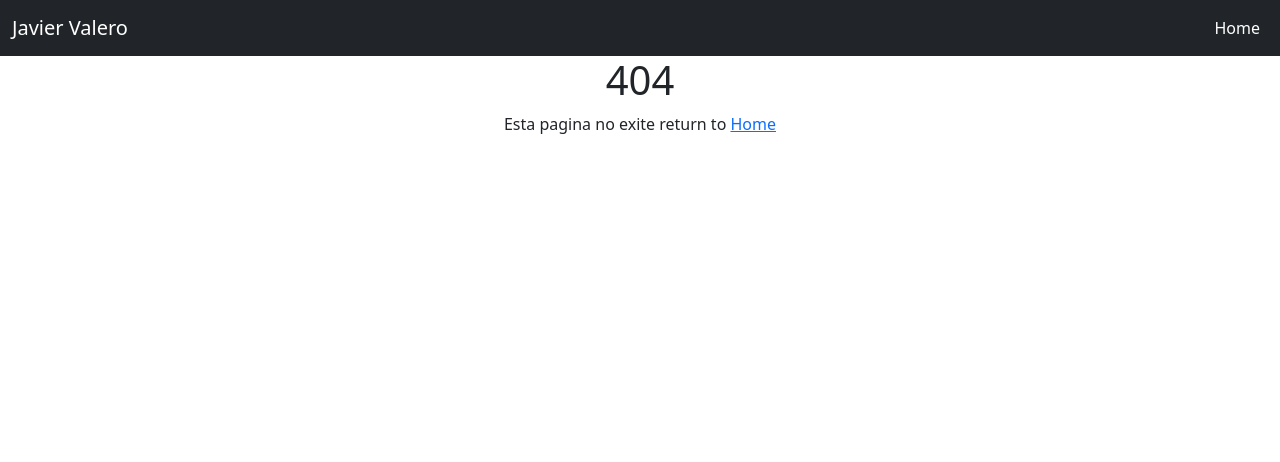
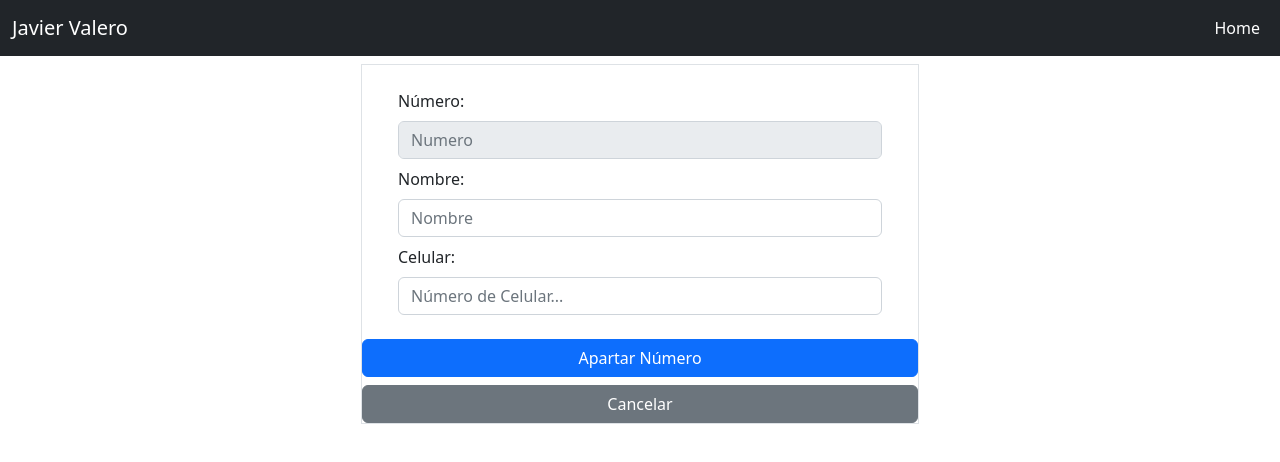
Before and after one commit to javiervaleroprueba/appjavier, a Next.js app: page /escoger in a window 1280 px wide. Before the commit this address had no page. Shown: the top 462 px of the page. Built offline with nearby package versions, Linux system fonts and the light colour scheme.

Commit message:
Se actualizo el escoger de la pagina id y formulario

```diff
--- /dev/null
+++ b/components/FormEscoger.js
@@ -0,0 +1,138 @@
+import React, { useState } from "react";
+import Link from "next/link";
+
+import { useRouter } from "next/router";
+
+const FormEscoger = ({formData, forNewEscoger = true}) => {
+
+    const router = useRouter();
+
+    const [form, setForm] = useState({
+        numero: formData.numero,
+        nombre: "",
+        estado: "escogido",
+        pago: "no",
+        celular: formData.celular
+    });
+
+    const handleChange = (e) =>{
+        const {value, name} = e.target;
+        setForm({
+            ...form,
+            [name]: value,
+        })
+    };
+
+    const handleSubmit = (e) => {
+        e.preventDefault();
+        if(forNewEscoger){
+            postData(form)
+        }else{
+            putData(form)
+        }
+
+    }
+
+    const putData = async (form)=> {
+        const {id} = router.query
+        try {
+            const res = await fetch(`/api/rifa/${id}`,{
+                method: 'PUT',
+                headers: {
+                    "Content-type": "application/json"
+                },
+                body: JSON.stringify(form)
+            });
+
+            const data = await res.json();
+
+            router.push("/")
+
+        } catch (error) {
+            console.log(error)
+        }
+
+    }
+
+    const postData = async (form) => {
+        try {
+            console.log(form)
+            const res = await fetch('/api/rifa/escoger',{
+                method: 'POST',
+                headers: {
+                    "Content-type": "application/json"
+                },
+                body: JSON.stringify(form)
+            });
+
+            const data = await res.json();
+
+            router.push("/")
+
+        } catch (error) {
+            console.log(error)
+        }
+    }
+
+  return (
+    <div>
+        <form onSubmit={handleSubmit}>
+        <div className="row  m-3 p-2">
+          <div>
+            <label className="form-label">Número:</label>
+            <input
+              type="text"
+              className="form-control"
+              placeholder="Numero"
+              aria-label="Number"
+              name="numero"
+              value={form.numero}
+              onChange={handleChange}
+              disabled
+            />
+          </div>
+          <div className="mt-2">
+            <label className="form-label">Nombre:</label>
+            <input
+              type="text"
+              className="form-control"
+              placeholder="Nombre"
+              aria-label="Nombre"
+              name="nombre"
+              value={form.nombre}
+              onChange={handleChange}
+              required
+              autoComplete="off"
+            />
+          </div>
+          <div className="mt-2">
+            <label className="form-label">Celular:</label>
+            <input
+              type="number"
+              className="form-control"
+              placeholder="Número de Celular... "
+              aria-label="Nombre"
+              name="celular"
+              value={form.celular}
+              onChange={handleChange}
+              required
+              autoComplete="off"
+            />
+          </div>
+        </div>
+        <div className="d-grid gap-2 ">
+          <button className="btn btn-primary" type="submit">
+            {forNewEscoger ? "Apartar Número": "Editar Número"}
+          </button>
+          <Link href={"/"}>
+            <button className="btn btn-secondary col-12" type="button">
+              Cancelar
+            </button>
+          </Link>
+        </div>
+      </form>
+    </div>
+  );
+};
+
+export default FormEscoger;
--- a/models/Listado.js
+++ b/models/Listado.js
@@ -3,16 +3,19 @@ import mongoose from "mongoose";
 const RifasSchema = new mongoose.Schema({
    numero: {
       type: String,
-      require: [true, "ingrese el nmero "]
+      required: [true, "ingrese el nmero "],
     },
     estado: {
-      type: String
+      type: String,
     },
     nombre: {
-      type: String
+      type: String,
     },
     pago: {
-      type: String
+      type: String,
+    },
+    celular: {
+      type: String,
     }
 })
 
--- a/package.json
+++ b/package.json
@@ -20,6 +20,7 @@
     "next": "^13.2.4",
     "next-connect": "^0.13.0",
     "react": "^18.2.0",
-    "react-dom": "^18.2.0"
+    "react-dom": "^18.2.0",
+    "swr": "^2.1.1"
   }
 }
--- /dev/null
+++ b/pages/api/rifa/[id].js
@@ -0,0 +1,57 @@
+import conectarBD from "../../../lib/dbConnect";
+import Listado from "../../../models/Listado";
+
+export default async function handler (req, res){
+    await conectarBD();
+
+    // GET api/listado/:id (obterner un id y listarlo)
+
+    const {method, query: {id}} = req;
+
+    switch (method){
+        case "GET":
+        try {
+            const listado = await Listado.findById(id).lean()
+            if(!listado){
+                return res.status(404).json({"success": false})
+            }
+            return res.json({"success": true, data: listado})
+
+        } catch (error) {
+             return res.status(404).json({"success": false})
+        }
+        case "PUT":
+        try {
+            const listado = await Listado.findByIdAndUpdate(
+                id,
+                req.body,
+                {
+                    new: true,
+                    runValidators: true
+                }
+                )
+            if(!listado){
+                return res.status(404).json({"success": false})
+            }
+            return res.json({"success": true, data: listado})
+
+        } catch (error) {
+             return res.status(404).json({"success": false})
+        }
+        case "DELETE":
+        try {
+            const listado = await Listado.findByIdAndDelete(id)
+            if(!listado){
+                return res.status(404).json({"success": false})
+            }
+            return res.json({"success": true, data: listado})
+
+        } catch (error) {
+             return res.status(404).json({"success": false})
+        }
+        default:
+            return res
+            .status(500)
+            .json({ succes: false, error: "Falla del servidor"});
+    }
+}
--- /dev/null
+++ b/pages/api/rifa/escoger.js
@@ -0,0 +1,31 @@
+import conectarBD from "../../../lib/dbConnect";
+import Listado from "../../../models/Listado";
+
+export default async function handler (req, res){
+
+    await conectarBD();
+
+    // POST api/rifa/ (enviar un post)
+
+    const {method} = req;
+
+    switch (method){
+        case "POST":
+        try {
+            //const escoger = new Listado(req.body).lean()
+            const escoger = new Listado(req.body)
+            await escoger.save();
+
+            return res.status(200).json({"success": true, data: escoger})
+
+        } catch (error) {
+             return res
+             .status(400)
+             .json({"success": false, error: "Falla en el servidor"})
+        }
+        default:
+            return res
+            .status(500)
+            .json({ succes: false, error: "Falla del servidor"});
+    }
+}
--- /dev/null
+++ b/pages/escoger.js
@@ -0,0 +1,25 @@
+import FormEscoger from "../components/FormEscoger";
+import Layout from "../components/Layout";
+
+export const Escoger = () => {
+  const formData = {
+    numero: "",
+    nombre: "",
+    estado: "escogido",
+    pago: "no",
+    celular: "",
+  };
+
+  //console.log(listados)
+  return (
+    <Layout>
+      <div className="container my-2 d-flex justify-content-center">
+        <div className="col-12 col-md-6 border rounder ">
+          <FormEscoger formData={formData} />
+        </div>
+      </div>
+    </Layout>
+  );
+};
+
+export default Escoger;
```
Also changed, not shown: components/RifaPuesto.js (+12 -0 lines), pages/[id]/edit.js (added, +60 -0 lines), pages/index.js (+13 -5 lines), 1 other file (tests, documents, lock files or other folders). Lines whose indentation alone changed are shown as unchanged.
